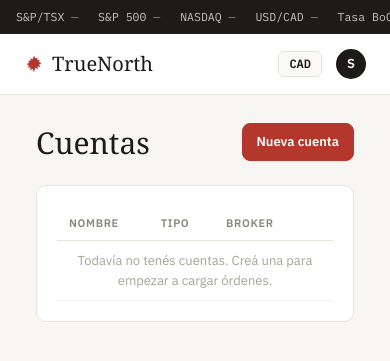
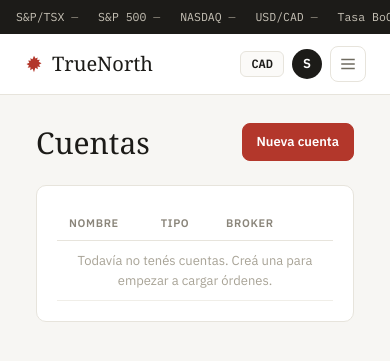
Before and after one commit to manolisfcb/FinanceTracker, a Flask app: page /accounts in a window 390 px wide. Shown: the top 361 px of the page. Run offline with Flask 3, Linux system fonts and the light colour scheme; the visitor is signed in with stand-in values (Sample User, id 1); data that the repository does not hold is empty; parts of the project's set-up code (start-up, migrations or seed data) failed here and were passed over; some libraries are stand-ins or nearby versions; some web fonts are replaced.

Commit message:
feat: add responsive navigation menu with mobile toggle and internationalization support

```diff
--- /dev/null
+++ b/src/static/js/nav_menu.js
@@ -0,0 +1,34 @@
+(() => {
+  const toggle = document.getElementById("tn-nav-toggle");
+  const menu = document.getElementById("tn-nav-mobile-menu");
+  const iconOpen = document.getElementById("tn-nav-icon-open");
+  const iconClose = document.getElementById("tn-nav-icon-close");
+  if (!toggle || !menu) return;
+
+  function setOpen(open) {
+    menu.classList.toggle("hidden", !open);
+    toggle.setAttribute("aria-expanded", String(open));
+    if (iconOpen) iconOpen.classList.toggle("hidden", open);
+    if (iconClose) iconClose.classList.toggle("hidden", !open);
+  }
+
+  toggle.addEventListener("click", () => {
+    setOpen(toggle.getAttribute("aria-expanded") !== "true");
+  });
+
+  document.addEventListener("keydown", (event) => {
+    if (event.key === "Escape") setOpen(false);
+  });
+
+  document.addEventListener("click", (event) => {
+    if (!menu.contains(event.target) && !toggle.contains(event.target)) {
+      setOpen(false);
+    }
+  });
+
+  // A resize past the desktop nav breakpoint (lg) reveals the inline links;
+  // keep the drawer from staying stuck open behind it.
+  window.matchMedia("(min-width: 1024px)").addEventListener("change", (event) => {
+    if (event.matches) setOpen(false);
+  });
+})();
--- a/src/templates/base.html
+++ b/src/templates/base.html
@@ -81,5 +81,6 @@
     <script src="{{ url_for('static', filename='js/help_tips.js') }}" defer></script>
     <script src="{{ url_for('static', filename='js/row_links.js') }}" defer></script>
     <script src="{{ url_for('static', filename='js/market_strip.js') }}" defer></script>
+    <script src="{{ url_for('static', filename='js/nav_menu.js') }}" defer></script>
 </body>
 </html>
--- a/src/templates/nav.html
+++ b/src/templates/nav.html
@@ -1,99 +1,130 @@
 <nav class="sticky top-0 z-50 bg-white border-b border-border">
     <div class="max-w-screen-xl mx-auto px-6 md:px-9 h-[60px] flex items-center justify-between">
-        <div class="flex items-center gap-8 md:gap-11">
-            <a href="{{ url_for('main.home_page') }}" class="flex items-center gap-2 shrink-0" aria-label="TrueNorth Analytics · Inicio">
+        <div class="flex items-center gap-8 lg:gap-11">
+            <a href="{{ url_for('main.home_page') }}" class="flex items-center gap-2 shrink-0" aria-label="TrueNorth Analytics · Inicio" data-i18n-aria-label="nav.home_aria">
                 <img src="{{ url_for('static', filename='images/brand-mark.svg') }}" width="20" height="20" alt="" aria-hidden="true">
-                <span class="font-serif-display text-xl text-ink">TrueNorth</span>
+                <span class="font-serif-display text-xl text-ink whitespace-nowrap">TrueNorth</span>
             </a>
 
             {% if current_user.is_authenticated %}
-            <div class="hidden md:flex items-center gap-6 text-[13.5px] font-medium">
-                <a href="{{ url_for('portfolio.dash_page') }}" class="navlink {{ 'navlink-active' if request.endpoint == 'portfolio.dash_page' }}">Dashboard</a>
-                <a href="{{ url_for('portfolio.portfolio') }}" class="navlink {{ 'navlink-active' if request.endpoint == 'portfolio.portfolio' }}">Portafolio</a>
-                <a href="{{ url_for('portfolio.list_orders') }}" class="navlink {{ 'navlink-active' if request.endpoint in ['portfolio.list_orders', 'portfolio.import_orders', 'portfolio.add_order', 'portfolio.edit_order', 'portfolio.list_accounts', 'portfolio.add_account', 'portfolio.edit_account'] }}">Órdenes</a>
-                <a href="{{ url_for('stocks.get_stocks') }}" class="navlink {{ 'navlink-active' if request.endpoint == 'stocks.get_stocks' }}">Acciones</a>
-                <a href="{{ url_for('dividends.dividends_page') }}" class="navlink {{ 'navlink-active' if request.endpoint == 'dividends.dividends_page' }}">Dividendos</a>
-                <a href="{{ url_for('community.community_page') }}" class="navlink {{ 'navlink-active' if request.endpoint in ['community.community_page', 'community.post_page', 'community.edit_post'] }}">Comunidad</a>
+            <div class="hidden lg:flex items-center gap-6 text-[13.5px] font-medium">
+                <a href="{{ url_for('portfolio.dash_page') }}" class="navlink {{ 'navlink-active' if request.endpoint == 'portfolio.dash_page' }}" data-i18n="nav.dashboard">Dashboard</a>
+                <a href="{{ url_for('portfolio.portfolio') }}" class="navlink {{ 'navlink-active' if request.endpoint == 'portfolio.portfolio' }}" data-i18n="nav.portfolio">Portafolio</a>
+                <a href="{{ url_for('portfolio.list_orders') }}" class="navlink {{ 'navlink-active' if request.endpoint in ['portfolio.list_orders', 'portfolio.import_orders', 'portfolio.add_order', 'portfolio.edit_order', 'portfolio.list_accounts', 'portfolio.add_account', 'portfolio.edit_account'] }}" data-i18n="nav.orders">Órdenes</a>
+                <a href="{{ url_for('stocks.get_stocks') }}" class="navlink {{ 'navlink-active' if request.endpoint == 'stocks.get_stocks' }}" data-i18n="nav.stocks">Acciones</a>
+                <a href="{{ url_for('dividends.dividends_page') }}" class="navlink {{ 'navlink-active' if request.endpoint == 'dividends.dividends_page' }}" data-i18n="nav.dividends">Dividendos</a>
+                <a href="{{ url_for('community.community_page') }}" class="navlink {{ 'navlink-active' if request.endpoint in ['community.community_page', 'community.post_page', 'community.edit_post'] }}" data-i18n="nav.community">Comunidad</a>
             </div>
             {% endif %}
         </div>
 
-        <div class="flex items-center gap-3.5">
+        <div class="flex items-center gap-2 sm:gap-3.5">
+            <div class="hidden sm:flex items-center gap-0.5 border border-border rounded-lg p-0.5 bg-[#fbfaf8] shrink-0" role="group" aria-label="Idioma / Language / Idioma">
+                <button type="button" data-lang-btn="es" class="px-2 py-1 rounded-md text-[11.5px] font-semibold text-muted2">ES</button>
+                <button type="button" data-lang-btn="en" class="px-2 py-1 rounded-md text-[11.5px] font-semibold text-muted2">EN</button>
+                <button type="button" data-lang-btn="pt" class="px-2 py-1 rounded-md text-[11.5px] font-semibold text-muted2">PT</button>
+            </div>
             {% if current_user.is_authenticated %}
                 <form action="{{ url_for('stocks.get_stocks') }}" method="get"
-                      class="hidden lg:flex items-center gap-2 border border-border rounded-lg px-3 py-1.5 w-[220px] text-muted text-[13px] bg-[#fbfaf8] focus-within:border-maple">
+                      class="hidden xl:flex items-center gap-2 border border-border rounded-lg px-3 py-1.5 w-[220px] text-muted text-[13px] bg-[#fbfaf8] focus-within:border-maple">
                     <svg width="14" height="14" viewBox="0 0 24 24" fill="none" stroke="currentColor" stroke-width="2"><circle cx="11" cy="11" r="7"></circle><path d="M21 21l-4.3-4.3"></path></svg>
                     <input type="search" name="q" value="{{ request.args.get('q', '') if request.endpoint == 'stocks.get_stocks' }}"
                            placeholder="Buscar ticker o empresa…" aria-label="Buscar ticker o empresa"
+                           data-i18n-placeholder="nav.search_placeholder" data-i18n-aria-label="nav.search_placeholder"
                            class="bg-transparent border-0 outline-none w-full text-ink placeholder:text-muted" />
                 </form>
-                <span class="num text-xs font-semibold border border-border rounded-md px-2.5 py-1 bg-[#fbfaf8]">CAD</span>
+                <span class="num text-xs font-semibold border border-border rounded-md px-2.5 py-1 bg-[#fbfaf8] shrink-0">CAD</span>
 
-                <div class="relative group">
-                    <button aria-label="Abrir menú de perfil" class="w-[30px] h-[30px] rounded-full bg-ink text-white flex items-center justify-center text-[13px] font-semibold">
+                <div class="relative group shrink-0">
+                    <button aria-label="Abrir menú de perfil" data-i18n-aria-label="nav.profile_menu_aria" class="w-[30px] h-[30px] rounded-full bg-ink text-white flex items-center justify-center text-[13px] font-semibold">
                         {{ current_user.username[0] | upper }}
                     </button>
                     <div class="hidden group-hover:block group-focus-within:block absolute right-0 top-full pt-2 w-60 z-10">
                         <div class="card shadow-lg overflow-hidden">
                             <div class="px-4 py-3 text-sm border-b border-border">
-                                <div class="text-muted text-xs">Sesión iniciada como</div>
+                                <div class="text-muted text-xs" data-i18n="nav.signed_in_as">Sesión iniciada como</div>
                                 <div class="font-medium truncate">{{ current_user.username }}</div>
                             </div>
                             <div class="py-2 border-b border-border">
-                                <div class="px-4 pb-1 text-[11px] font-semibold uppercase tracking-wider text-muted">Control de gastos</div>
+                                <div class="px-4 pb-1 text-[11px] font-semibold uppercase tracking-wider text-muted" data-i18n="nav.section_personal_finance">Control de gastos</div>
                                 <a href="{{ url_for('personal_finance.transactions') }}"
-                                   class="block px-4 py-2 text-sm hover:bg-[#fbfaf8] {{ 'text-maple font-medium bg-[#fbfaf8]' if request.endpoint in ['personal_finance.transactions', 'personal_finance.add_transactions', 'personal_finance.edit_transactions', 'personal_finance.upload_transactions'] else 'text-ink' }}">
+                                   class="block px-4 py-2 text-sm hover:bg-[#fbfaf8] {{ 'text-maple font-medium bg-[#fbfaf8]' if request.endpoint in ['personal_finance.transactions', 'personal_finance.add_transactions', 'personal_finance.edit_transactions', 'personal_finance.upload_transactions'] else 'text-ink' }}" data-i18n="nav.transactions">
                                     Transacciones
                                 </a>
                                 <a href="{{ url_for('personal_finance.transactions_charts') }}"
-                                   class="block px-4 py-2 text-sm hover:bg-[#fbfaf8] {{ 'text-maple font-medium bg-[#fbfaf8]' if request.endpoint == 'personal_finance.transactions_charts' else 'text-ink' }}">
+                                   class="block px-4 py-2 text-sm hover:bg-[#fbfaf8] {{ 'text-maple font-medium bg-[#fbfaf8]' if request.endpoint == 'personal_finance.transactions_charts' else 'text-ink' }}" data-i18n="nav.charts">
                                     Gráficos
                                 </a>
                             </div>
                             <div class="py-2 border-b border-border">
-                                <div class="px-4 pb-1 text-[11px] font-semibold uppercase tracking-wider text-muted">Actividad</div>
+                                <div class="px-4 pb-1 text-[11px] font-semibold uppercase tracking-wider text-muted" data-i18n="nav.section_activity">Actividad</div>
                                 <a href="{{ url_for('inbox.inbox_page') }}"
                                    class="flex items-center justify-between gap-3 px-4 py-2 text-sm hover:bg-[#fbfaf8] {{ 'text-maple font-medium bg-[#fbfaf8]' if request.endpoint == 'inbox.inbox_page' else 'text-ink' }}">
-                                    <span>Inbox</span>
+                                    <span data-i18n="nav.inbox">Inbox</span>
                                     {% if unread_inbox_count %}
                                     <span class="num text-[10px] font-semibold rounded-full bg-maple text-white px-1.5 py-0.5">{{ unread_inbox_count }}</span>
                                     {% endif %}
                                 </a>
                             </div>
                             <div class="py-2 border-b border-border">
-                                <div class="px-4 pb-1 text-[11px] font-semibold uppercase tracking-wider text-muted">Herramientas</div>
+                                <div class="px-4 pb-1 text-[11px] font-semibold uppercase tracking-wider text-muted" data-i18n="nav.section_tools">Herramientas</div>
                                 <a href="{{ url_for('tools.rankings') }}"
-                                   class="block px-4 py-2 text-sm hover:bg-[#fbfaf8] {{ 'text-maple font-medium bg-[#fbfaf8]' if request.endpoint == 'tools.rankings' else 'text-ink' }}">
+                                   class="block px-4 py-2 text-sm hover:bg-[#fbfaf8] {{ 'text-maple font-medium bg-[#fbfaf8]' if request.endpoint == 'tools.rankings' else 'text-ink' }}" data-i18n="nav.rankings">
                                     Rankings
                                 </a>
                                 <a href="{{ url_for('tools.comparator') }}"
-                                   class="block px-4 py-2 text-sm hover:bg-[#fbfaf8] {{ 'text-maple font-medium bg-[#fbfaf8]' if request.endpoint == 'tools.comparator' else 'text-ink' }}">
+                                   class="block px-4 py-2 text-sm hover:bg-[#fbfaf8] {{ 'text-maple font-medium bg-[#fbfaf8]' if request.endpoint == 'tools.comparator' else 'text-ink' }}" data-i18n="nav.comparator">
                                     Comparador de acciones
                                 </a>
                                 <a href="{{ url_for('tools.value_methods') }}"
-                                   class="block px-4 py-2 text-sm hover:bg-[#fbfaf8] {{ 'text-maple font-medium bg-[#fbfaf8]' if request.endpoint == 'tools.value_methods' else 'text-ink' }}">
+                                   class="block px-4 py-2 text-sm hover:bg-[#fbfaf8] {{ 'text-maple font-medium bg-[#fbfaf8]' if request.endpoint == 'tools.value_methods' else 'text-ink' }}" data-i18n="nav.value_methods">
                                     Métodos de valuación
                                 </a>
                                 <a href="{{ url_for('tools.buy_prices') }}"
-                                   class="block px-4 py-2 text-sm hover:bg-[#fbfaf8] {{ 'text-maple font-medium bg-[#fbfaf8]' if request.endpoint == 'tools.buy_prices' else 'text-ink' }}">
+                                   class="block px-4 py-2 text-sm hover:bg-[#fbfaf8] {{ 'text-maple font-medium bg-[#fbfaf8]' if request.endpoint == 'tools.buy_prices' else 'text-ink' }}" data-i18n="nav.buy_prices">
                                     Precios máximos de compra
                                 </a>
                             </div>
-                            <a href="{{ url_for('auth.logout') }}" class="block px-4 py-2.5 text-sm text-ink hover:bg-[#fbfaf8]">Cerrar sesión</a>
+                            <a href="{{ url_for('auth.logout') }}" class="block px-4 py-2.5 text-sm text-ink hover:bg-[#fbfaf8]" data-i18n="nav.logout">Cerrar sesión</a>
                         </div>
                     </div>
                 </div>
+
+                <button type="button" id="tn-nav-toggle" class="lg:hidden shrink-0 inline-flex items-center justify-center w-9 h-9 rounded-lg border border-border text-muted2 hover:bg-[#fbfaf8]"
+                        aria-expanded="false" aria-controls="tn-nav-mobile-menu" aria-label="Abrir menú de navegación" data-i18n-aria-label="nav.mobile_menu_aria">
+                    <svg id="tn-nav-icon-open" width="18" height="18" viewBox="0 0 24 24" fill="none" stroke="currentColor" stroke-width="2" aria-hidden="true"><path d="M3 6h18M3 12h18M3 18h18"></path></svg>
+                    <svg id="tn-nav-icon-close" class="hidden" width="18" height="18" viewBox="0 0 24 24" fill="none" stroke="currentColor" stroke-width="2" aria-hidden="true"><path d="M6 6l12 12M18 6L6 18"></path></svg>
+                </button>
             {% else %}
-                {% if request.endpoint == 'main.home_page' %}
-                <div class="flex items-center gap-0.5 border border-border rounded-lg p-0.5 bg-[#fbfaf8]" role="group" aria-label="Idioma / Language / Idioma">
-                    <button type="button" data-lang-btn="es" class="px-2 py-1 rounded-md text-[11.5px] font-semibold text-muted2">ES</button>
-                    <button type="button" data-lang-btn="en" class="px-2 py-1 rounded-md text-[11.5px] font-semibold text-muted2">EN</button>
-                    <button type="button" data-lang-btn="pt" class="px-2 py-1 rounded-md text-[11.5px] font-semibold text-muted2">PT</button>
-                </div>
-                {% endif %}
-                <a href="{{ url_for('auth.login') }}" class="btn border-transparent bg-transparent hover:bg-[#fbfaf8]" data-i18n="nav.login">Iniciar sesión</a>
-                <a href="{{ url_for('auth.register') }}" class="btn btn-primary" data-i18n="nav.register">Crear cuenta</a>
+                <a href="{{ url_for('auth.login') }}" class="btn border-transparent bg-transparent hover:bg-[#fbfaf8] shrink-0 whitespace-nowrap" data-i18n="nav.login">Iniciar sesión</a>
+                <a href="{{ url_for('auth.register') }}" class="btn btn-primary shrink-0 whitespace-nowrap" data-i18n="nav.register">Crear cuenta</a>
             {% endif %}
         </div>
     </div>
+
+    {% if current_user.is_authenticated %}
+    <div id="tn-nav-mobile-menu" class="hidden lg:hidden border-t border-border bg-white">
+        <div class="max-w-screen-xl mx-auto px-6 py-3 flex flex-col gap-1">
+            <form action="{{ url_for('stocks.get_stocks') }}" method="get"
+                  class="flex items-center gap-2 border border-border rounded-lg px-3 py-2 mb-2 text-muted text-[13px] bg-[#fbfaf8] focus-within:border-maple">
+                <svg width="14" height="14" viewBox="0 0 24 24" fill="none" stroke="currentColor" stroke-width="2" aria-hidden="true"><circle cx="11" cy="11" r="7"></circle><path d="M21 21l-4.3-4.3"></path></svg>
+                <input type="search" name="q" value="{{ request.args.get('q', '') if request.endpoint == 'stocks.get_stocks' }}"
+                       placeholder="Buscar ticker o empresa…" aria-label="Buscar ticker o empresa"
+                       data-i18n-placeholder="nav.search_placeholder" data-i18n-aria-label="nav.search_placeholder"
+                       class="bg-transparent border-0 outline-none w-full text-ink placeholder:text-muted" />
+            </form>
+            <a href="{{ url_for('portfolio.dash_page') }}" class="px-3 py-2.5 rounded-lg text-[14.5px] font-medium {{ 'text-maple bg-[#fbfaf8]' if request.endpoint == 'portfolio.dash_page' else 'text-ink hover:bg-[#fbfaf8]' }}" data-i18n="nav.dashboard">Dashboard</a>
+            <a href="{{ url_for('portfolio.portfolio') }}" class="px-3 py-2.5 rounded-lg text-[14.5px] font-medium {{ 'text-maple bg-[#fbfaf8]' if request.endpoint == 'portfolio.portfolio' else 'text-ink hover:bg-[#fbfaf8]' }}" data-i18n="nav.portfolio">Portafolio</a>
+            <a href="{{ url_for('portfolio.list_orders') }}" class="px-3 py-2.5 rounded-lg text-[14.5px] font-medium {{ 'text-maple bg-[#fbfaf8]' if request.endpoint in ['portfolio.list_orders', 'portfolio.import_orders', 'portfolio.add_order', 'portfolio.edit_order', 'portfolio.list_accounts', 'portfolio.add_account', 'portfolio.edit_account'] else 'text-ink hover:bg-[#fbfaf8]' }}" data-i18n="nav.orders">Órdenes</a>
+            <a href="{{ url_for('stocks.get_stocks') }}" class="px-3 py-2.5 rounded-lg text-[14.5px] font-medium {{ 'text-maple bg-[#fbfaf8]' if request.endpoint == 'stocks.get_stocks' else 'text-ink hover:bg-[#fbfaf8]' }}" data-i18n="nav.stocks">Acciones</a>
+            <a href="{{ url_for('dividends.dividends_page') }}" class="px-3 py-2.5 rounded-lg text-[14.5px] font-medium {{ 'text-maple bg-[#fbfaf8]' if request.endpoint == 'dividends.dividends_page' else 'text-ink hover:bg-[#fbfaf8]' }}" data-i18n="nav.dividends">Dividendos</a>
+            <a href="{{ url_for('community.community_page') }}" class="px-3 py-2.5 rounded-lg text-[14.5px] font-medium {{ 'text-maple bg-[#fbfaf8]' if request.endpoint in ['community.community_page', 'community.post_page', 'community.edit_post'] else 'text-ink hover:bg-[#fbfaf8]' }}" data-i18n="nav.community">Comunidad</a>
+            <div class="sm:hidden flex items-center gap-0.5 border border-border rounded-lg p-0.5 bg-[#fbfaf8] mt-2 w-fit" role="group" aria-label="Idioma / Language / Idioma">
+                <button type="button" data-lang-btn="es" class="px-2.5 py-1.5 rounded-md text-[11.5px] font-semibold text-muted2">ES</button>
+                <button type="button" data-lang-btn="en" class="px-2.5 py-1.5 rounded-md text-[11.5px] font-semibold text-muted2">EN</button>
+                <button type="button" data-lang-btn="pt" class="px-2.5 py-1.5 rounded-md text-[11.5px] font-semibold text-muted2">PT</button>
+            </div>
+        </div>
+    </div>
+    {% endif %}
 </nav>
```
